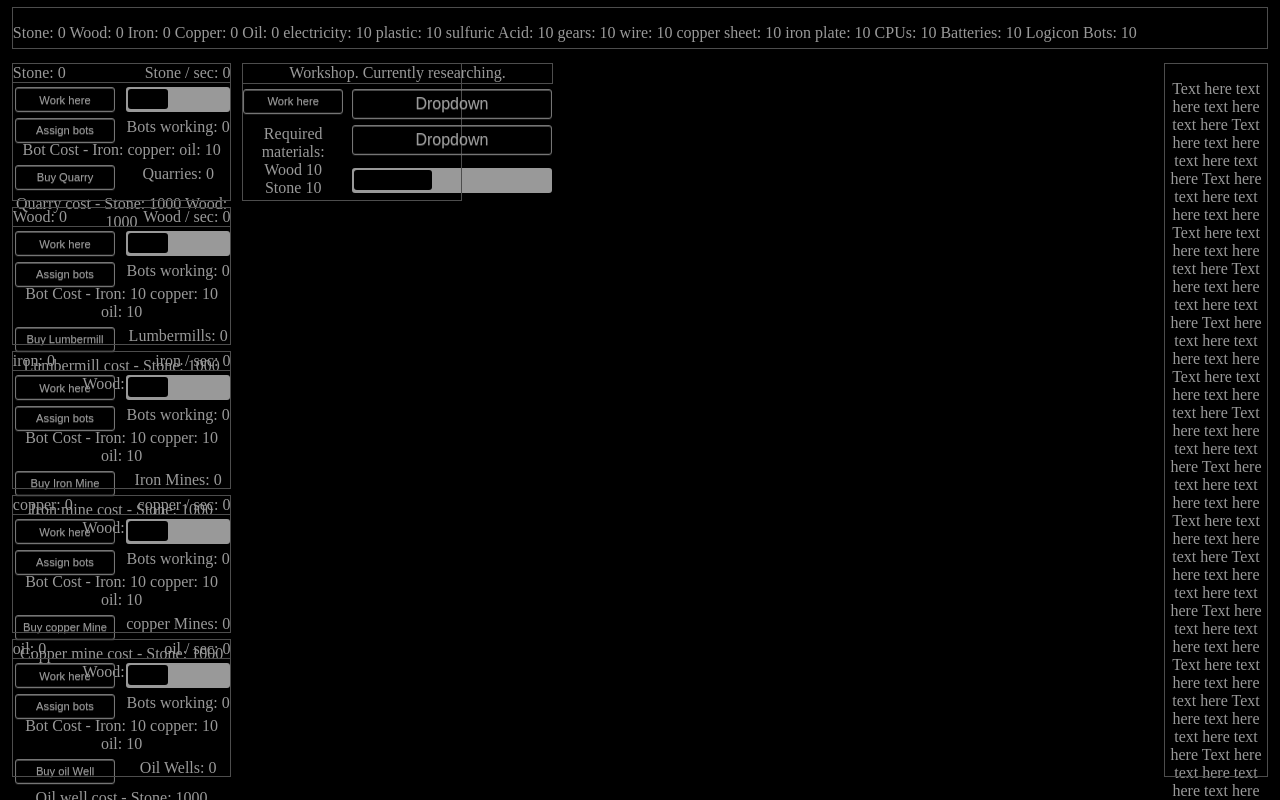
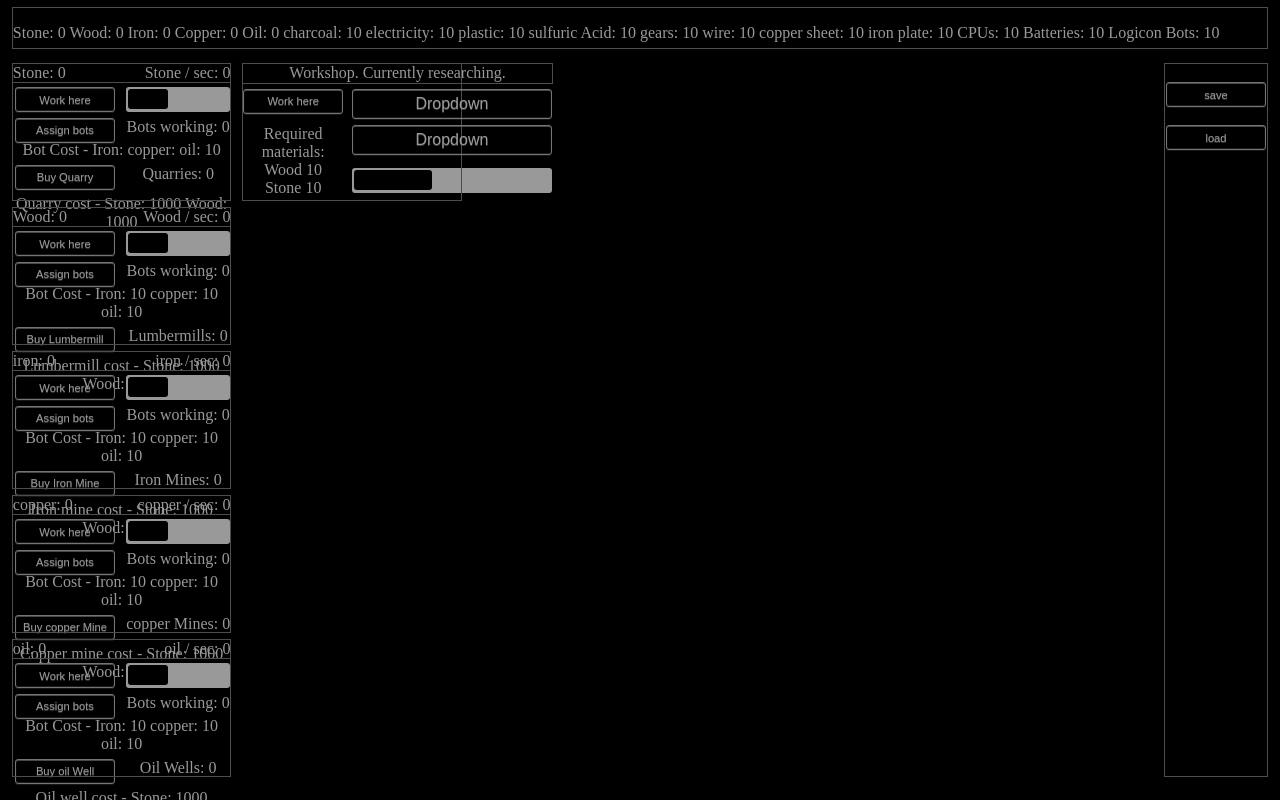
Before and after one commit to Camafam/Camafam.github.io, a plain HTML site: page index.html in a window 1280 px wide. Drawn offline with Linux system fonts and the light colour scheme.

Commit message:
Added save / load function

```diff
--- a/index.html
+++ b/index.html
@@ -6,10 +6,12 @@
 </head>
 <body>
 	<div class="ribbon">
-		<pre></pre>Stone: <span id="stoneRibbon">0</span> Wood: <span id="woodRibbon">0</span> Iron: <span id="ironRibbon">0</span> Copper: <span id="copperRibbon">0</span> Oil: <span id="oilRibbon">0</span> electricity: 10 plastic: 10 sulfuric Acid: 10 gears: 10 wire: 10 copper sheet: 10 iron plate: 10 CPUs: 10 Batteries: 10 Logicon Bots: 10
+		<pre></pre>Stone: <span id="stoneRibbon">0</span> Wood: <span id="woodRibbon">0</span> Iron: <span id="ironRibbon">0</span> Copper: <span id="copperRibbon">0</span> Oil: <span id="oilRibbon">0</span> charcoal: 10 electricity: 10 plastic: 10 sulfuric Acid: 10 gears: 10 wire: 10 copper sheet: 10 iron plate: 10 CPUs: 10 Batteries: 10 Logicon Bots: 10
 	</div>
-	<div class="rightRibbon">
-		<pre></pre>Text here text here text here text here Text here text here text here text here Text here text here text here text here Text here text here text here text here Text here text here text here text here Text here text here text here text here Text here text here text here text here Text here text here text here text here Text here text here text here text here Text here text here text here text here Text here text here text here text here Text here text here text here text here Text here text here text here text here Text here text here text here text here Text here text here text here text here Text here text here text here text here Text here text here text here text here Text here text here text here text here Text here text here text here text here Text here text here text here text here Text here text here text here text here Text here text here text here text here Text here text here text here text here Text here text here text here text here Text here text here text here text here Text here text here text here text here Text here text here text here text here Text here text here text here text here
+	<div class="rightRibbon"><br>
+		<button onclick="save()">save</button><br>
+		<br><button onclick="load()">load</button>
+
 	</div>
 	<div class="stone1">
 		<div class="stone1a"></div>
--- a/main.js
+++ b/main.js
@@ -13,16 +13,39 @@ copperBot = 0;
 oil = 0;
 oilMine = 0;
 oilBot = 0;
+charcoal = 0;
+charcoalMine = 0;
+charcoalBot = 0;
 electricity = 0;
+electricityMine = 0;
+electricityBot = 0;
 plastic = 0;
+plasticMine = 0;
+plasticBot = 0;
 sulfuricAcid = 0;
+sulfuricAcidMine = 0;
+sulfuricAcidBot = 0;
 gears  = 0;
+gearsMine = 0;
+gearsBot = 0;
 wire = 0;
+wireMine = 0;
+wireBot = 0;
 copperSheet = 0;
+copperSheetMine = 0;
+copperSheetBot = 0;
 ironPlate = 0;
+ironPlateMine = 0;
+ironPlateBot = 0;
 cpu = 0;
+cpuMine = 0;
+cpuBot = 0;
 battery = 0;
+batteryMine = 0;
+batteryBot = 0;
 robot = 0;
+robotMine = 0;
+robotBot = 0;
 
 
 window.onload = function() {
@@ -32,6 +55,42 @@ window.onload = function() {
 	document.getElementById("copperRibbon").innerHTML = copper;
 	document.getElementById("oilRibbon").innerHTML = oil;
 };
+
+function save() {
+	localStorage.setItem('stone', JSON.stringify(stone));
+	localStorage.setItem('stoneMine', JSON.stringify(stoneMine));
+	localStorage.setItem('stoneBot', JSON.stringify(stoneBot));
+	localStorage.setItem('wood', JSON.stringify(wood));
+	localStorage.setItem('woodMine', JSON.stringify(woodMine));
+	localStorage.setItem('woodBot', JSON.stringify(woodBot));
+	localStorage.setItem('iron', JSON.stringify(iron));
+	localStorage.setItem('ironMine', JSON.stringify(ironMine));
+	localStorage.setItem('ironBot', JSON.stringify(ironBot));
+	localStorage.setItem('copper', JSON.stringify(copper));
+	localStorage.setItem('copperMine', JSON.stringify(copperMine));
+	localStorage.setItem('copperBot', JSON.stringify(copperBot));
+	localStorage.setItem('oil', JSON.stringify(oil));
+	localStorage.setItem('oilMine', JSON.stringify(oilMine));
+	localStorage.setItem('oilBot', JSON.stringify(oilBot));
+  }
+
+  function load() {
+	stone = JSON.parse(localStorage.getItem('stone'));
+	stoneMine = JSON.parse(localStorage.getItem('stoneMine'));
+	stoneBot = JSON.parse(localStorage.getItem('stoneBot'));
+	wood = JSON.parse(localStorage.getItem('wood'));
+	woodMine = JSON.parse(localStorage.getItem('woodMine'));
+	woodBot = JSON.parse(localStorage.getItem('woodBot'));
+	iron = JSON.parse(localStorage.getItem('iron'));
+	ironMine = JSON.parse(localStorage.getItem('ironMine'));
+	ironBot = JSON.parse(localStorage.getItem('ironBot'));
+	copper = JSON.parse(localStorage.getItem('copper'));
+	copperMine = JSON.parse(localStorage.getItem('copperMine'));
+	copperBot = JSON.parse(localStorage.getItem('copperBot'));
+	oil = JSON.parse(localStorage.getItem('oil'));
+	oilMine = JSON.parse(localStorage.getItem('oilMine'));
+	oilBot = JSON.parse(localStorage.getItem('oilBot'));
+  }
 
 function stoneClick(number) {
 	stone = stone + number;
```
